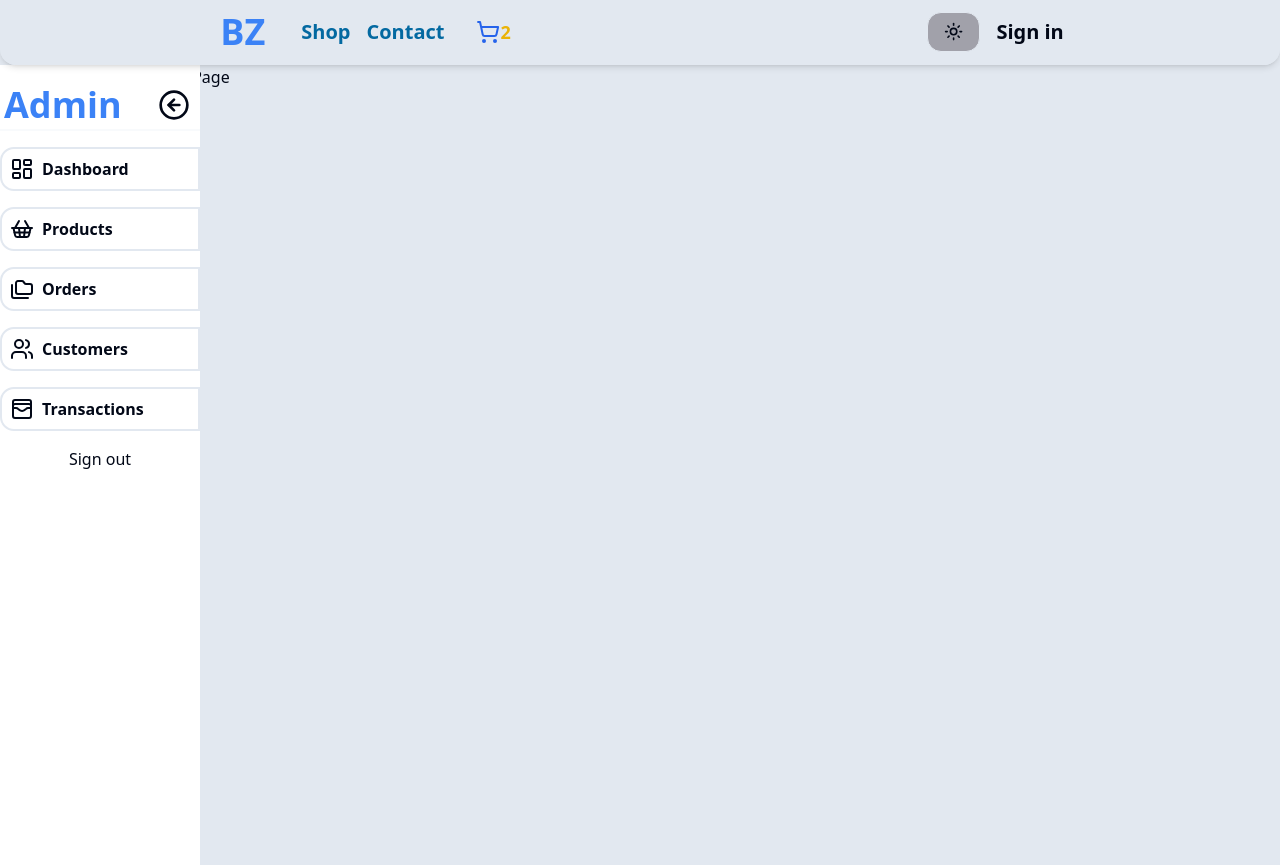
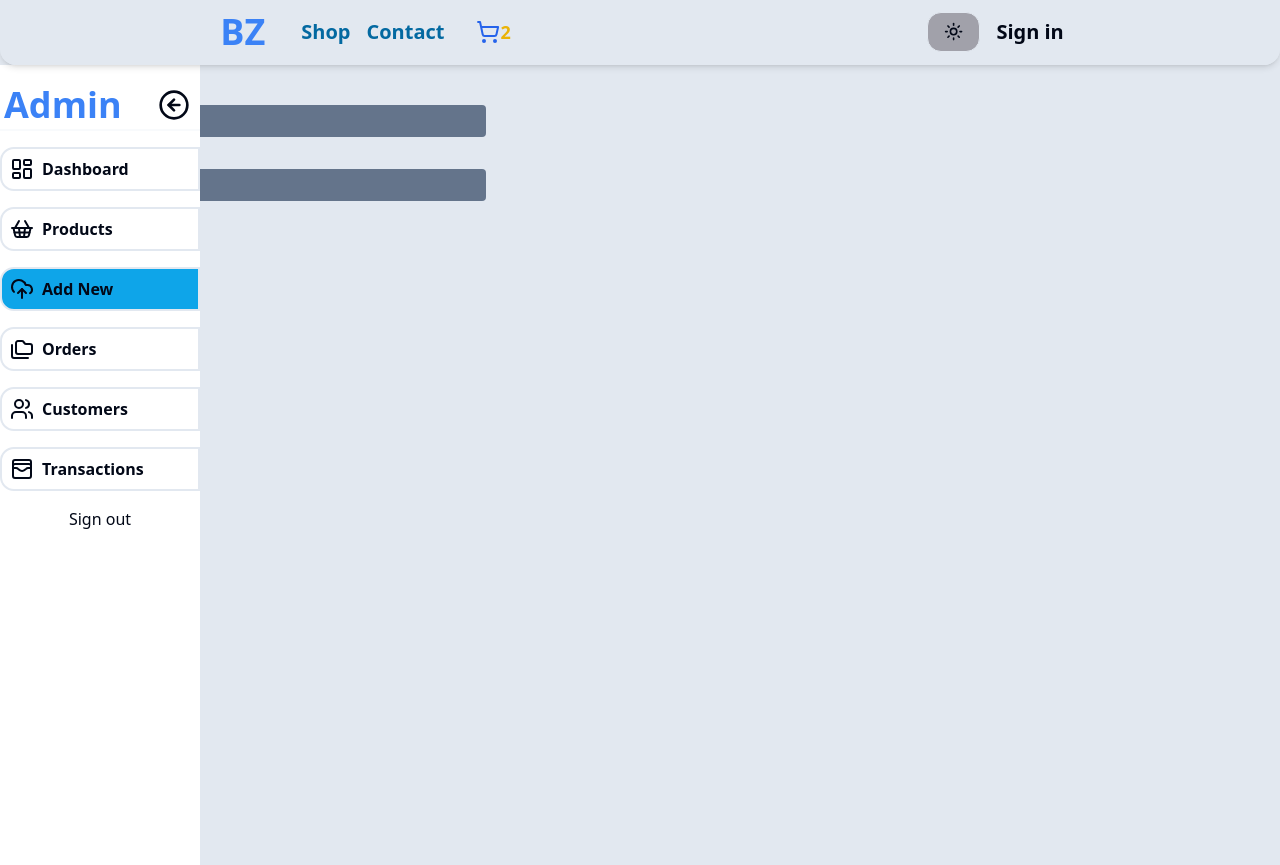
Before and after one commit to richardkanai123/MyShoeStore, a Next.js app: page /Admin/Products/Add in a window 1280 px wide. Built offline with nearby package versions, Linux system fonts and the light colour scheme; no server answers.

Commit message:
admin Add new Product

```diff
--- a/app/Admin/AdminNav.js
+++ b/app/Admin/AdminNav.js
@@ -1,7 +1,7 @@
 'use client'
 import { Button } from '@/components/ui/button'
 import { SignOutButton, UserButton } from '@clerk/nextjs'
-import { ArrowLeftCircle, ArrowLeftCircleIcon, ArrowRightCircleIcon, Folders, LayoutDashboardIcon, MenuSquareIcon, ShoppingBasket, Users, WalletCardsIcon } from 'lucide-react'
+import { ArrowLeftCircle, ArrowLeftCircleIcon, ArrowRightCircleIcon, Folders, LayoutDashboardIcon, MenuSquareIcon, ShoppingBasket, UploadCloud, Users, WalletCardsIcon } from 'lucide-react'
 import Link from 'next/link'
 import { usePathname, useRouter, useSearchParams } from 'next/navigation'
 import React, { useState } from 'react'
@@ -27,6 +27,11 @@ const AdminNav = () => {
             tag: "Products",
             Icon: <ShoppingBasket className='font-bold' />,
             path: '/Admin/Products'
+        },
+        {
+            tag: "Add New",
+            Icon: <UploadCloud className='font-bold' />,
+            path: '/Admin/Products/Add'
         },
         {
             tag: "Orders",
@@ -62,7 +67,8 @@ const AdminNav = () => {
             <div className="flex flex-col gap-4 pt-4 ">
                 {Links.map((link) =>
                     <Link
-                        className='w-full p-2 overflow-hidden flex gap-1 md:gap-2 items-center  text-base font-semibold rounded-l-md border-2 hover:bg-slate-100 dark:hover:bg-sky-700 hover:overflow-visible transition-all delay-100 ease-in '
+                        className={
+                            pathname === `${link.path}` ? 'w-full p-2 overflow-hidden flex gap-1 md:gap-2 items-center  text-base font-semibold rounded-l-md border-2 bg-sky-500 dark:bg-sky-700 hover:overflow-visible transition-all delay-100 ease-in ' : 'w-full p-2 overflow-hidden flex gap-1 md:gap-2 items-center  text-base font-semibold rounded-l-md border-2 hover:bg-slate-100 dark:hover:bg-sky-700 hover:overflow-visible transition-all delay-100 ease-in '}
                         key={link.tag}
                         href={link.path}>
                         <span>{link.Icon}</span>
--- a/app/Admin/Products/Add/page.js
+++ b/app/Admin/Products/Add/page.js
@@ -1,8 +1,25 @@
-import React from 'react'
+'use client'
+const AddNewProductPage = () => {
+    // shoeId: 3,
+    //     brandName: "Timberland",
+    //         category: "Boot",
+    //             price: 6500,
+    //                 sizes: [36, 37, 38, 39, 40, 41, 42, 43, 44],
+    //                     colors: ["Brown", "Black"],
+    return (
+        <div className="container flex flex-col gap-2 pt-4">
+            <div className="w-full flex items-center flex-col text-left">
+                <label htmlFor="name" className="w-full text-base">Shoe Name</label>
+                <input type="text" className="w-full bg-muted-foreground px-2 py-1 ring-0 outline-0 rounded text-base font-semibold  self-start max-w-sm" id="name" name="name" />
+                <p className="text-sm text-red-300"></p>
+            </div>
+            <div className="w-full flex items-center flex-col text-left">
+                <label htmlFor="brandName" className="w-full text-base">Brand</label>
+                <input type="text" className="w-full bg-muted-foreground px-2 py-1 ring-0 outline-0 rounded text-base font-semibold  self-start max-w-sm" id="brandName" name="brandName" />
+                <p className="text-sm text-red-300"></p>
+            </div>
 
-const AddNewProductPage = () => {
-    return (
-        <div>AddNewProductPage</div>
+        </div>
     )
 }
 
--- a/app/api/shoes/route.js
+++ b/app/api/shoes/route.js
@@ -8,7 +8,9 @@ export async function GET(request) {
         return NextResponse.json({ Shoes }, { status: 200 })
     } else {
         const data = Shoes.filter((shoe) => shoe.category.toLowerCase() == q.toLowerCase() || shoe.brandName == q.toLowerCase())
-        console.log(data);
+        if (data.length === 0) {
+            return NextResponse.json({ message: "Category does not exist" }, { status: 404 })
+        }
         return NextResponse.json({ data }, { status: 200 })
     }
 }
--- a/app/page.js
+++ b/app/page.js
@@ -46,7 +46,13 @@ export default function Home() {
           <Image src="https://images.unsplash.com/photo-1595950653106-6c9ebd614d3a?auto=format&fit=crop&q=95&w=374&ixlib=rb-4.0.3&ixid=M3wxMjA3fDB8MHxwaG90by1wYWdlfHx8fGVufDB8fHx8fA%3D%3D"
             className='min-h-[300px] max-h-[400px] w-full max-w-[374px] self-center object-cover mx-auto'
             fill
-            alt="Cover Image Loadu=ing..."
+            alt="Cover Image Loading..."
+            style={{
+              objectFit: 'cover',
+              objectPosition: "center"
+
+            }}
+            sizes='100%'
           />
         </section>
         <section className="px-2 sm:px-3 flex flex-col align-middle">
--- a/app/shop/Product/[id]/page.js
+++ b/app/shop/Product/[id]/page.js
@@ -2,21 +2,15 @@ import ProductDetail from '@/components/ProductDetail'
 import React from 'react'
 
 const ProductPage = async ({ params }) => {
-    // http://localhost:3000/api/shoes?id=5
-    const FetchShoe = async (shoeID) => {
-        const res = await fetch(`${process.env.NEXT_PUBLIC_BASEURL}/api/shoes?id=${shoeID}`)
-        if (!res.ok) {
-            throw new Error('Shoe not found')
-        }
+    const res = await fetch(`${process.env.NEXT_PUBLIC_BASEURL}/api/shoes/id?id=${params.id}`)
+    const data = await res.json()
+    // console.log(data.data[0])
+    // const shoeData = data.data[0]
+    return data
 
-        const data = await res.json()
-        return data.data[0]
-    }
-
-    const shoeData = await FetchShoe(params.id)
 
     return (
-        <ProductDetail shoe={shoeData} />
+        <ProductDetail shoe={shoe} />
     )
 }
 
--- a/components/ProductCard.jsx
+++ b/components/ProductCard.jsx
@@ -12,13 +12,17 @@ const ProductCard = ({ Shoe }) => {
     const SelectLogo = Logos.filter((logo) => logo.brand === brandName)
 
     return (
-        <Link href={`/shop/Product/${shoeId}`}>
+        <Link href={`/shop/Product/${shoeId}?id=${shoeId}`}>
             <Card id={shoeId} className={cn('w-full min-w-[90vw] bg-slate-100 dark:bg-sky-950 cursor-pointer opacity-90 hover:filter transition-all ease-in md:min-w-[350px] hover:opacity-100 shadow-sm hover:shadow-inner  dark:shadow-teal-500 delay-75')}>
                 <CardHeader>
                     <CardTitle>{brandName}</CardTitle>
                 </CardHeader>
                 <CardContent className={cn('relative mx-auto self-center w-full  mb-4 aspect-video object-center px-2 sm:max-w-full md:max-w-sm')}>
-                    <Image src={imageURL} alt={brandName + shoeId} fill objectFit='contain' objectPosition='center' className={cn('rounded')} />
+                    <Image src={imageURL} alt={brandName + shoeId} fill style={{
+                        objectFit: 'cover',
+                        objectPosition: "center"
+
+                    }} className={cn('rounded')} />
                 </CardContent>
                 <CardFooter>
                     <div className="w-full flex justify-around">
--- a/components/ProductDetail.jsx
+++ b/components/ProductDetail.jsx
@@ -8,7 +8,8 @@ import { Minus, Plus, ShoppingCartIcon } from "lucide-react"
 import { SignInButton, SignUpButton, useUser } from "@clerk/nextjs";
 
 const ProductDetail = ({ shoe }) => {
-    const { shoeId, brandName, category, price, sizes, colors, imageURL } = shoe
+    console.log(shoe);
+    const { shoeId, brandName, category, price, sizes, colors, imageURL } = shoe.data[0]
 
     // url manipulation
     const searchParams = useSearchParams()
--- a/middleware.js
+++ b/middleware.js
@@ -1,7 +1,7 @@
 import { authMiddleware } from "@clerk/nextjs";
 export default authMiddleware({
     // "/" will be accessible to all users
-    publicRoutes: ["/", "/shop", "/contact", '/Profile', '/api/shoes', '/shop(.*)', 'api/shoes(.*)'],
+    publicRoutes: ["/", "/shop", "/contact", '/Profile', '/api/shoes', '/shop(.*)', '/api/shoes(.*)'],
 
 });
 
--- a/package.json
+++ b/package.json
@@ -23,7 +23,7 @@
     "lucide-react": "^0.290.0",
     "mongodb": "^6.3.0",
     "mongoose": "^8.0.1",
-    "next": "^14.0.1",
+    "next": "^14.0.4",
     "next-themes": "^0.2.1",
     "react": "^18.2.0",
     "react-dom": "^18.2.0",
```
Also changed, not shown: 1 other file (tests, documents, lock files or other folders).
